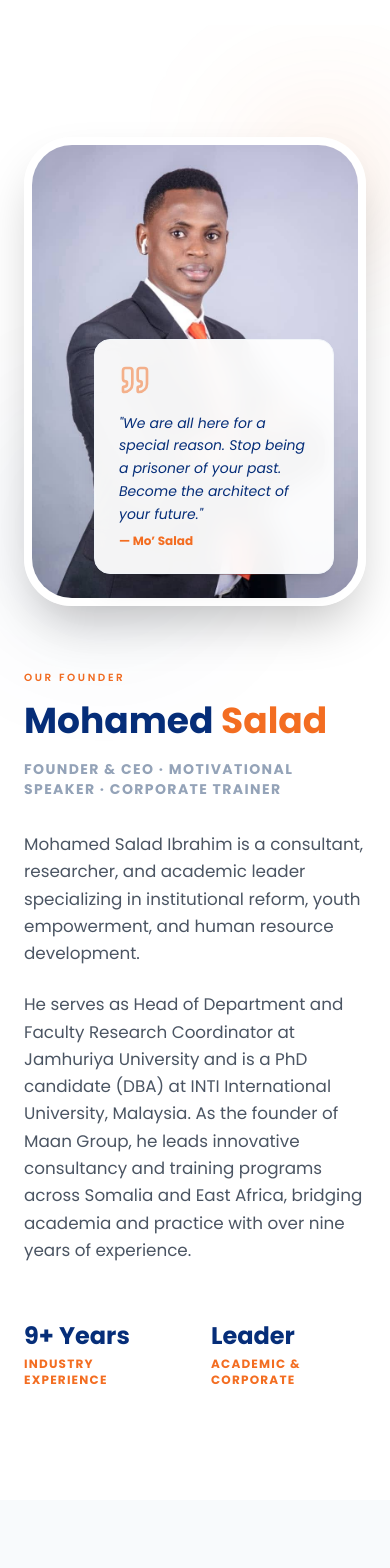
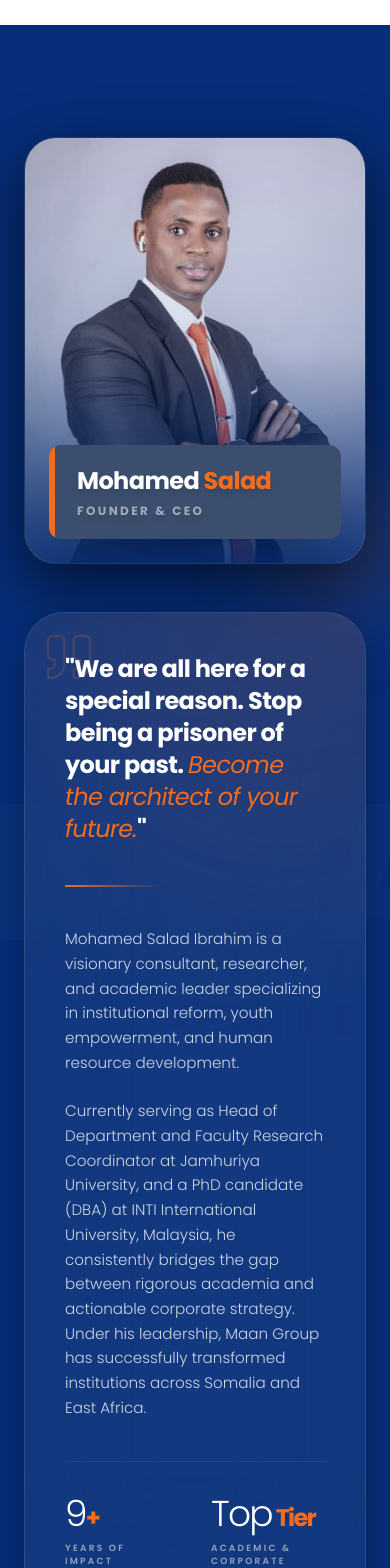
Before and after one commit to Amen252/Maan-Group, a React (Vite) app: page / in a window 390 px wide. Shown: the part 3880-5448 px from the top of the page. Built offline with nearby package versions, Linux system fonts and the light colour scheme.

Commit message:
Update founder image name tag to solid style with no movement

```diff
--- a/src/pages/Home.jsx
+++ b/src/pages/Home.jsx
@@ -182,75 +182,99 @@ export const Home = () => {
       </section>
 
       {/* ═══════════ FOUNDER SECTION ═══════════ */}
-      <section className="py-28 bg-white relative overflow-hidden">
-        <div className="container mx-auto px-6 max-w-[1280px]">
-          <div className="flex flex-col lg:flex-row items-center gap-16 lg:gap-24">
-            {/* Founder Image Column */}
+      <section className="py-28 lg:py-40 bg-navy-900 relative overflow-hidden z-10">
+        {/* Deep Background Typography */}
+        <div className="absolute top-1/2 left-1/2 -translate-x-1/2 -translate-y-1/2 text-[12rem] md:text-[20rem] lg:text-[25rem] font-black text-white/[0.02] tracking-tighter whitespace-nowrap pointer-events-none select-none z-0">
+          VISIONARY
+        </div>
+
+        <div className="container mx-auto px-6 max-w-[1280px] relative z-20">
+          <div className="flex flex-col lg:flex-row items-center gap-12 lg:gap-0">
+            {/* Founder Image Wrapper (Overlapping) */}
             <motion.div
-              initial={{ opacity: 0, x: -30 }}
+              initial={{ opacity: 0, x: -50 }}
               whileInView={{ opacity: 1, x: 0 }}
-              viewport={{ once: true }}
-              transition={{ duration: 0.8 }}
-              className="relative w-full lg:w-1/2"
+              viewport={{ once: true, margin: "-100px" }}
+              transition={{ duration: 1, ease: [0.16, 1, 0.3, 1] }}
+              className="relative w-full lg:w-5/12 lg:z-30"
             >
-              <div className="relative z-10 rounded-[3rem] overflow-hidden shadow-2xl border-8 border-white">
+              <div className="relative rounded-[2rem] overflow-hidden shadow-[0_20px_60px_rgba(0,0,0,0.6)] border border-white/10 group aspect-[4/5] bg-navy-800">
+                <div className="absolute inset-0 bg-gradient-to-t from-navy-900 via-navy-900/20 to-transparent opacity-90 z-10 pointer-events-none transition-opacity duration-500 group-hover:opacity-70" />
                 <img
                   src="/Assets/Owner.jpeg"
                   alt="Mohamed Salad - Founder & CEO of Maan Group"
                   loading="lazy"
-                  className="w-full h-auto object-cover object-top hover:scale-105 transition-transform duration-700"
+                  className="w-full h-full object-cover object-top hover:scale-105 transition-transform duration-[1.5s] ease-out grayscale-[20%] group-hover:grayscale-0"
                 />
+
+                {/* Overlay Name Tag */}
+                <div className="absolute bottom-0 left-0 w-full p-6 lg:p-8 z-20">
+                  <div className="bg-[#3b4e6d] rounded-xl px-7 py-5 relative overflow-hidden shadow-2xl">
+                    <div className="absolute top-0 left-0 w-1.5 h-full bg-gold-500" />
+                    <h3 className="text-2xl font-bold text-white mb-1.5 drop-shadow-md tracking-tight">Mohamed <span className="text-gold-500">Salad</span></h3>
+                    <p className="text-xs uppercase tracking-[0.2em] text-[#a0aab8] font-bold drop-shadow-md">Founder & CEO</p>
+                  </div>
+                </div>
               </div>
-              {/* Decorative elements */}
-              <div className="absolute -top-10 -right-10 w-40 h-40 bg-gold-500/10 rounded-full blur-3xl -z-0" />
-              <div className="absolute -bottom-10 -left-10 w-60 h-60 bg-navy-900/5 rounded-full blur-3xl -z-0" />
 
-              <div className="absolute bottom-8 right-8 z-20 bg-white/95 backdrop-blur-md p-6 rounded-2xl shadow-xl border border-slate-100 max-w-[240px]">
-                <Quote size={32} className="text-gold-500 mb-4 opacity-50" />
-                <p className="text-sm font-medium text-navy-900 leading-relaxed italic">
-                  "We are all here for a special reason. Stop being a prisoner of your past. Become the architect of your future."
-                  <br /><span className="text-xs font-bold not-italic text-gold-500 mt-2 block">— Mo’ Salad</span>
-                </p>
-              </div>
+              {/* Decorative Animated Accents */}
+              <div className="hidden lg:block absolute -top-12 -left-12 w-48 h-48 border border-gold-500/20 rounded-full animate-[spin_20s_linear_infinite] pointer-events-none" />
+              <div className="hidden lg:block absolute -top-12 -left-12 w-48 h-48 border border-white/5 rounded-full animate-[spin_15s_linear_infinite_reverse] scale-110 pointer-events-none" />
+              <div className="absolute -bottom-10 -right-10 w-32 h-32 bg-gold-500/20 rounded-full blur-[50px] pointer-events-none -z-10" />
             </motion.div>
 
-            {/* Founder Content Column */}
+            {/* Founder Content Panel (Right Side Glass Card) */}
             <motion.div
-              initial={{ opacity: 0, x: 30 }}
+              initial={{ opacity: 0, x: 50 }}
               whileInView={{ opacity: 1, x: 0 }}
-              viewport={{ once: true }}
-              transition={{ duration: 0.8 }}
-              className="w-full lg:w-1/2 space-y-8"
+              viewport={{ once: true, margin: "-100px" }}
+              transition={{ duration: 1, delay: 0.2, ease: [0.16, 1, 0.3, 1] }}
+              className="w-full lg:w-8/12 lg:-ml-12 z-20"
             >
-              <div>
-                <span className="text-[0.65rem] font-semibold uppercase tracking-[0.25em] text-gold-500 mb-3 block">
-                  Our Founder
-                </span>
-                <h2 className="text-4xl lg:text-5xl font-bold text-navy-900 leading-tight mb-4">
-                  Mohamed <span className="text-gold-500">Salad</span>
-                </h2>
-                <p className="text-sm font-bold uppercase tracking-widest text-slate-400">
-                  Founder & CEO · Motivational Speaker · Corporate Trainer
-                </p>
-              </div>
+              <div className="bg-white/5 backdrop-blur-3xl rounded-[2.5rem] p-10 lg:p-16 border border-white/10 shadow-[0_8px_32px_0_rgba(0,0,0,0.3)] relative overflow-hidden group">
+                {/* Glowing orb inside panel */}
+                <div className="absolute top-0 right-0 w-[500px] h-[500px] bg-gold-500/10 rounded-full blur-[100px] pointer-events-none -translate-y-1/2 translate-x-1/3 transition-all duration-1000 group-hover:bg-gold-500/20" />
 
-              <div className="space-y-6 text-slate-600 leading-relaxed text-[1.05rem]">
-                <p>
-                  Mohamed Salad Ibrahim is a consultant, researcher, and academic leader specializing in institutional reform, youth empowerment, and human resource development.
-                </p>
-                <p>
-                  He serves as Head of Department and Faculty Research Coordinator at Jamhuriya University and is a PhD candidate (DBA) at INTI International University, Malaysia. As the founder of Maan Group, he leads innovative consultancy and training programs across Somalia and East Africa, bridging academia and practice with over nine years of experience.
-                </p>
-              </div>
+                <div className="relative z-10 space-y-10">
+                  {/* Quote Section */}
+                  <div className="relative">
+                    <Quote size={56} strokeWidth={1} className="text-gold-500/20 absolute -top-6 -left-6 z-0" />
+                    <h2 className="text-2xl lg:text-4xl lg:leading-[1.3] font-bold text-white relative z-10 tracking-tight">
+                      "We are all here for a special reason. Stop being a prisoner of your past. <span className="text-gold-500 font-serif italic font-light drop-shadow-sm">Become the architect of your future.</span>"
+                    </h2>
+                  </div>
 
-              <div className="grid grid-cols-2 gap-8 pt-6">
-                <div>
-                  <div className="text-2xl font-bold text-navy-900 mb-1">9+ Years</div>
-                  <div className="text-xs uppercase tracking-widest text-gold-500 font-bold">Industry Experience</div>
-                </div>
-                <div>
-                  <div className="text-2xl font-bold text-navy-900 mb-1">Leader</div>
-                  <div className="text-xs uppercase tracking-widest text-gold-500 font-bold">Academic & Corporate</div>
+                  <div className="w-24 h-[2px] bg-gradient-to-r from-gold-500 to-transparent" />
+
+                  {/* Bio Paragraphs */}
+                  <div className="space-y-6 text-slate-300 leading-relaxed font-light text-[0.95rem] lg:text-[1.05rem]">
+                    <p>
+                      Mohamed Salad Ibrahim is a visionary consultant, researcher, and academic leader specializing in institutional reform, youth empowerment, and human resource development.
+                    </p>
+                    <p>
+                      Currently serving as Head of Department and Faculty Research Coordinator at Jamhuriya University, and a PhD candidate (DBA) at INTI International University, Malaysia, he consistently bridges the gap between rigorous academia and actionable corporate strategy. Under his leadership, Maan Group has successfully transformed institutions across Somalia and East Africa.
+                    </p>
+                  </div>
+
+                  {/* Stats Grid */}
+                  <div className="grid grid-cols-2 gap-8 pt-8 border-t border-white/5">
+                    <div className="flex flex-col">
+                      <span className="text-4xl lg:text-5xl font-light text-white mb-2 tracking-tighter">
+                        9<span className="text-gold-500 font-bold text-2xl lg:text-3xl">+</span>
+                      </span>
+                      <span className="text-[9px] lg:text-[11px] uppercase tracking-[0.25em] text-slate-400 font-semibold">
+                        Years of<br />Impact
+                      </span>
+                    </div>
+                    <div className="flex flex-col">
+                      <span className="text-4xl lg:text-5xl font-light text-white mb-2 tracking-tighter">
+                        Top<span className="text-gold-500 font-bold text-2xl lg:text-3xl ml-1">Tier</span>
+                      </span>
+                      <span className="text-[9px] lg:text-[11px] uppercase tracking-[0.25em] text-slate-400 font-semibold">
+                        Academic &<br />Corporate
+                      </span>
+                    </div>
+                  </div>
                 </div>
               </div>
             </motion.div>
```
